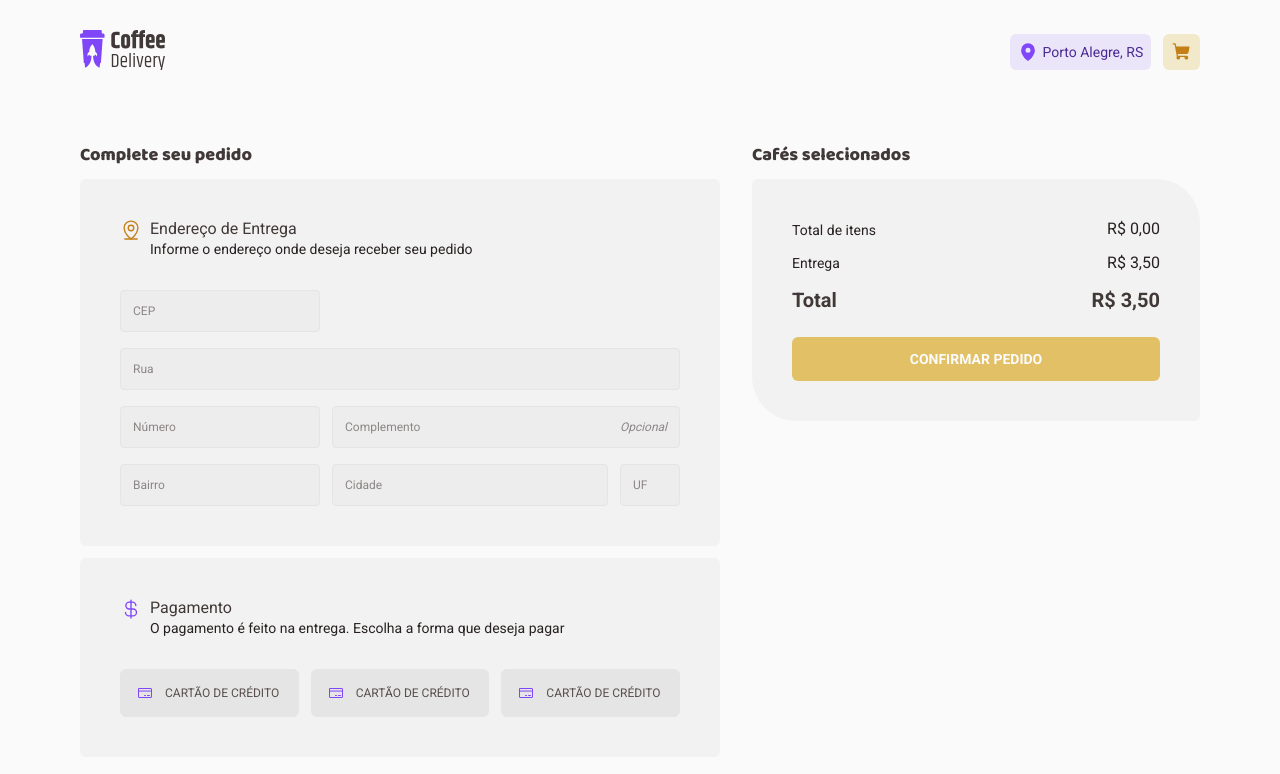
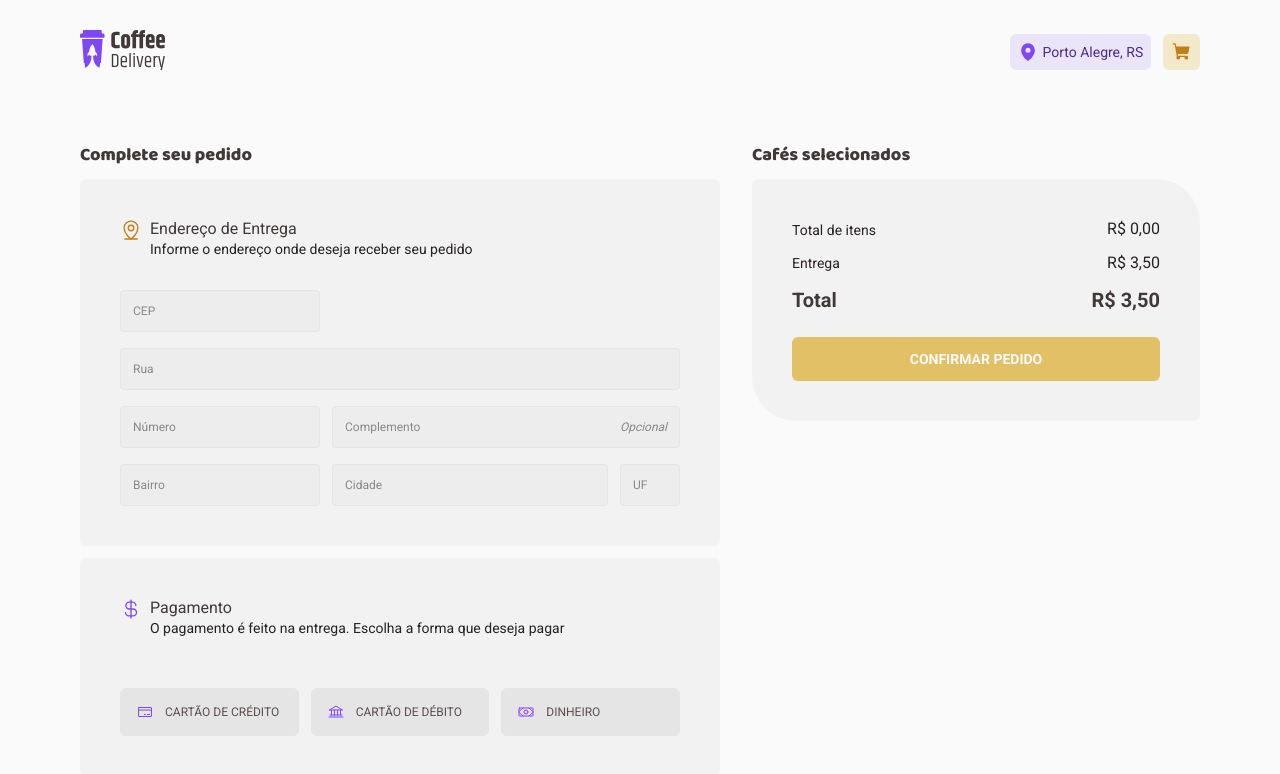
Before and after one commit to fabiomoura-m/coffee-delivery, a React (Vite) app: page /completeOrder in a window 1280 px wide. Shown: the top 774 px of the page. Built offline with nearby package versions, Linux system fonts and the light colour scheme.

Commit message:
feat: dynamically list payment methods

```diff
--- a/src/pages/CompleteOrder/components/CompleteOrderForm/PaymentMethodOptions.tsx
+++ b/src/pages/CompleteOrder/components/CompleteOrderForm/PaymentMethodOptions.tsx
@@ -1,12 +1,34 @@
+import { Bank, CreditCard, Money } from 'phosphor-react';
 import { PaymentMethodInput } from '../PaymentMethodInput';
 import { PaymentMethodOptionsContainer } from './styles';
+
+export const paymentMethods = {
+    credit: {
+        label: 'Cartão de Crédito',
+        icon: <CreditCard size={16} />
+    },
+    debit: {
+        label: 'Cartão de Débito',
+        icon: <Bank size={16} />
+    },
+    money: {
+        label: 'Dinheiro',
+        icon: <Money size={16} />
+    }
+};
 
 export function PaymentMethodOptions() {
     return (
         <PaymentMethodOptionsContainer>
-            <PaymentMethodInput />
-            <PaymentMethodInput />
-            <PaymentMethodInput />
+            {Object.entries(paymentMethods).map(([key, { label, icon }]) => (
+                <PaymentMethodInput
+                    key={label}
+                    id={key}
+                    icon={icon}
+                    label={label}
+                    value={key}
+                />
+            ))}
         </PaymentMethodOptionsContainer>
     );
 }
--- a/src/pages/CompleteOrder/components/PaymentMethodInput/index.tsx
+++ b/src/pages/CompleteOrder/components/PaymentMethodInput/index.tsx
@@ -1,11 +1,26 @@
-import { CreditCard } from 'phosphor-react';
-import { PaymentMethodContainer } from './styles';
+import { InputHTMLAttributes, ReactNode } from 'react';
+import { PaymentMethodContainer, ContentContainer } from './styles';
 
-export function PaymentMethodInput() {
+type PaymentMethodInputProps = InputHTMLAttributes<HTMLInputElement> & {
+    icon: ReactNode;
+    label: string;
+};
+
+export function PaymentMethodInput({
+    id,
+    icon,
+    label,
+    ...props
+}: PaymentMethodInputProps) {
     return (
         <PaymentMethodContainer>
-            <CreditCard size={16} />
-            Cartão de Crédito
+            <input id={id} type="radio" {...props} name="paymentMethod" />
+            <label htmlFor={id}>
+                <ContentContainer>
+                    {icon}
+                    {label}
+                </ContentContainer>
+            </label>
         </PaymentMethodContainer>
     );
 }
--- a/src/pages/CompleteOrder/components/PaymentMethodInput/styles.ts
+++ b/src/pages/CompleteOrder/components/PaymentMethodInput/styles.ts
@@ -1,6 +1,24 @@
-import styled from 'styled-components';
+import styled, { css } from 'styled-components';
 
 export const PaymentMethodContainer = styled.div`
+    input {
+        visibility: hidden;
+        appearance: none;
+    }
+
+    input:checked + label div {
+        ${({ theme }) => css`
+            background: ${theme.colors['brand-purple-light']};
+            border-color: ${theme.colors['brand-purple']};
+
+            &:hover {
+                background: ${theme.colors['brand-purple-light']};
+            }
+        `}
+    }
+`;
+
+export const ContentContainer = styled.div`
     padding: 0 1rem;
     background: ${({ theme }) => theme.colors['base-button']};
     color: ${({ theme }) => theme.colors['base-text']};
```
